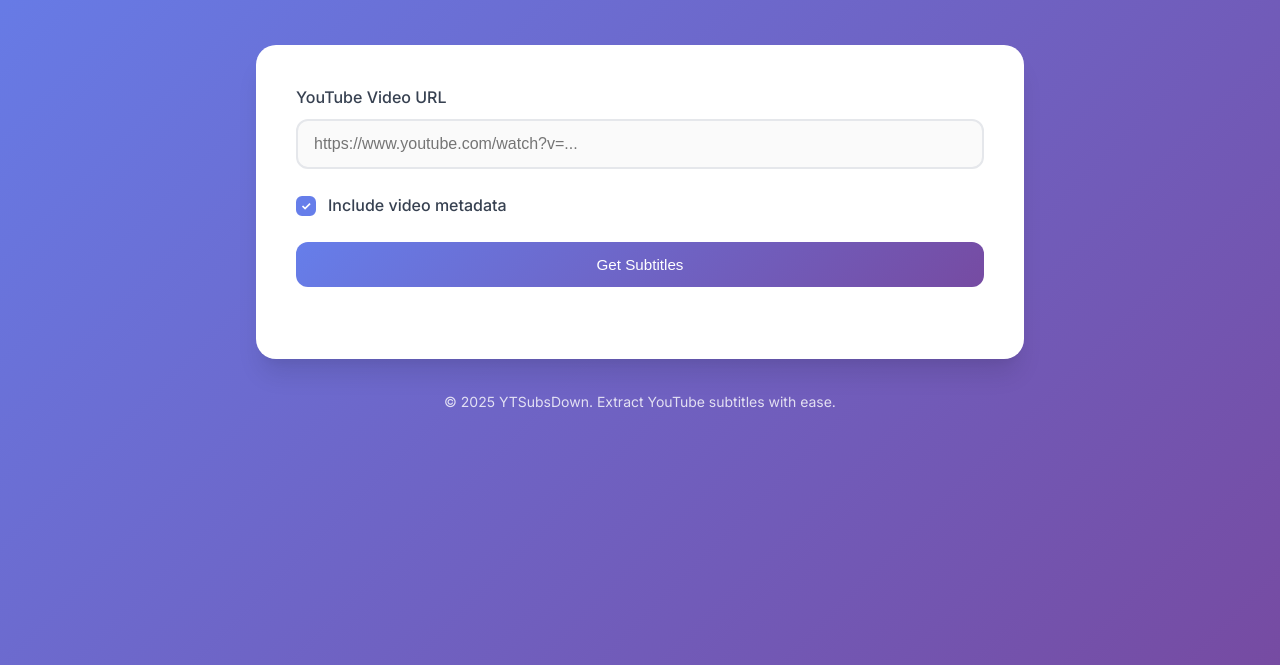
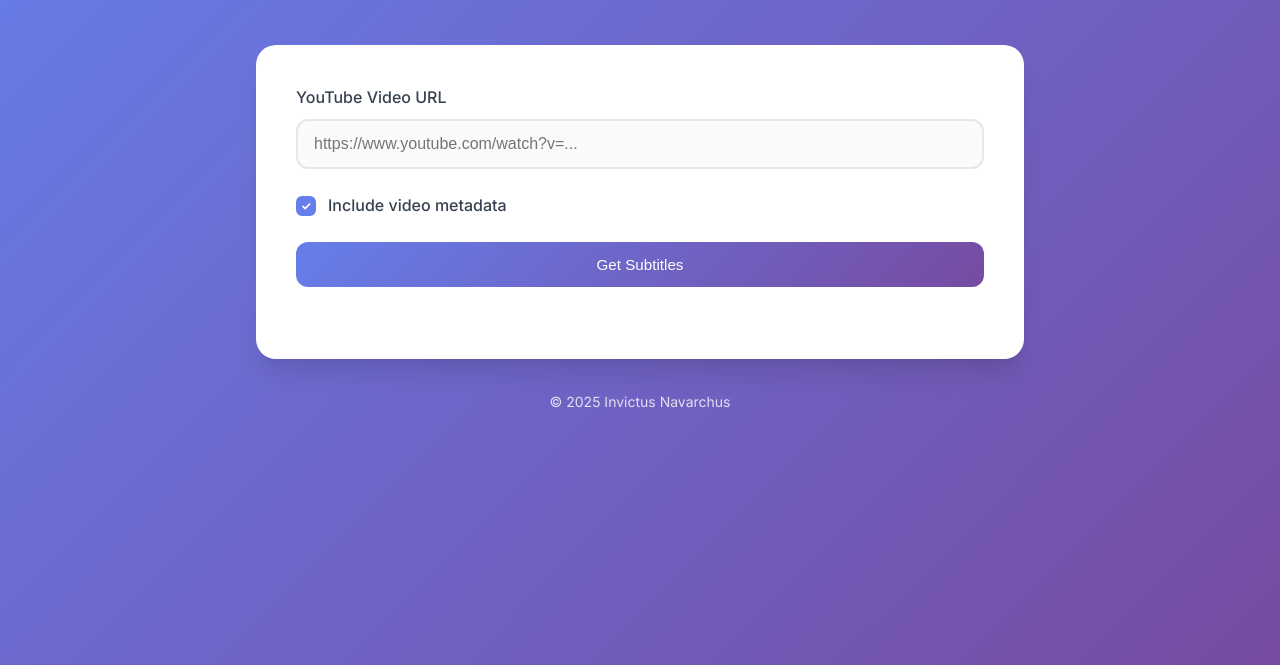
Before and after one commit to InvictusNavarchus/ytsubsdown, a website: page public/index.html in a window 1280 px wide. Shown: the part 135-800 px from the top of the page. Drawn offline with Linux system fonts and the light colour scheme.

Commit message:
chore: update footer copyright

```diff
--- a/public/index.html
+++ b/public/index.html
@@ -138,7 +138,7 @@
         </main>
 
         <footer class="footer">
-            <p>&copy; 2025 YTSubsDown. Extract YouTube subtitles with ease.</p>
+            <p>&copy; 2025 Invictus Navarchus</p>
         </footer>
     </div>
 
```
